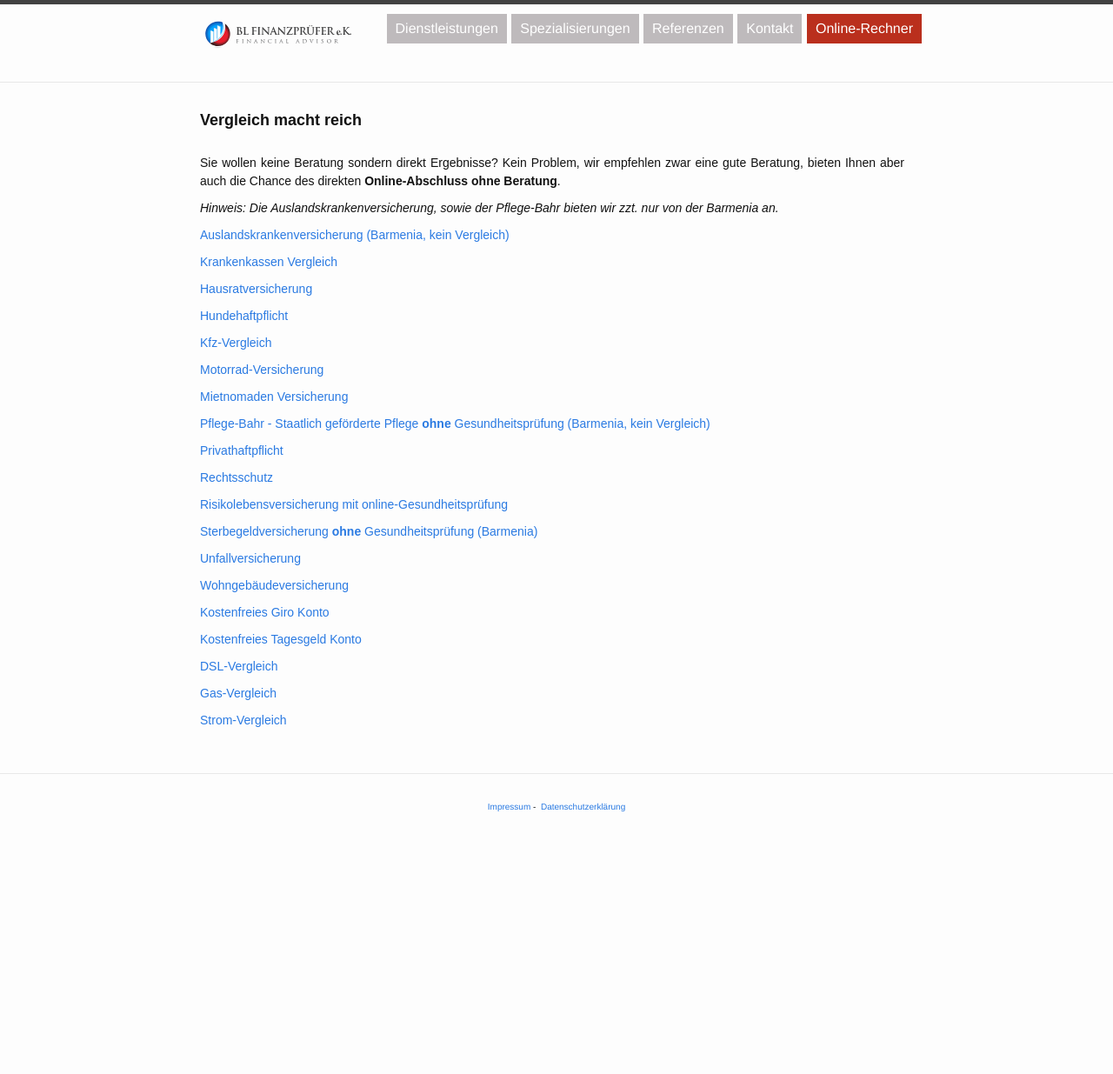
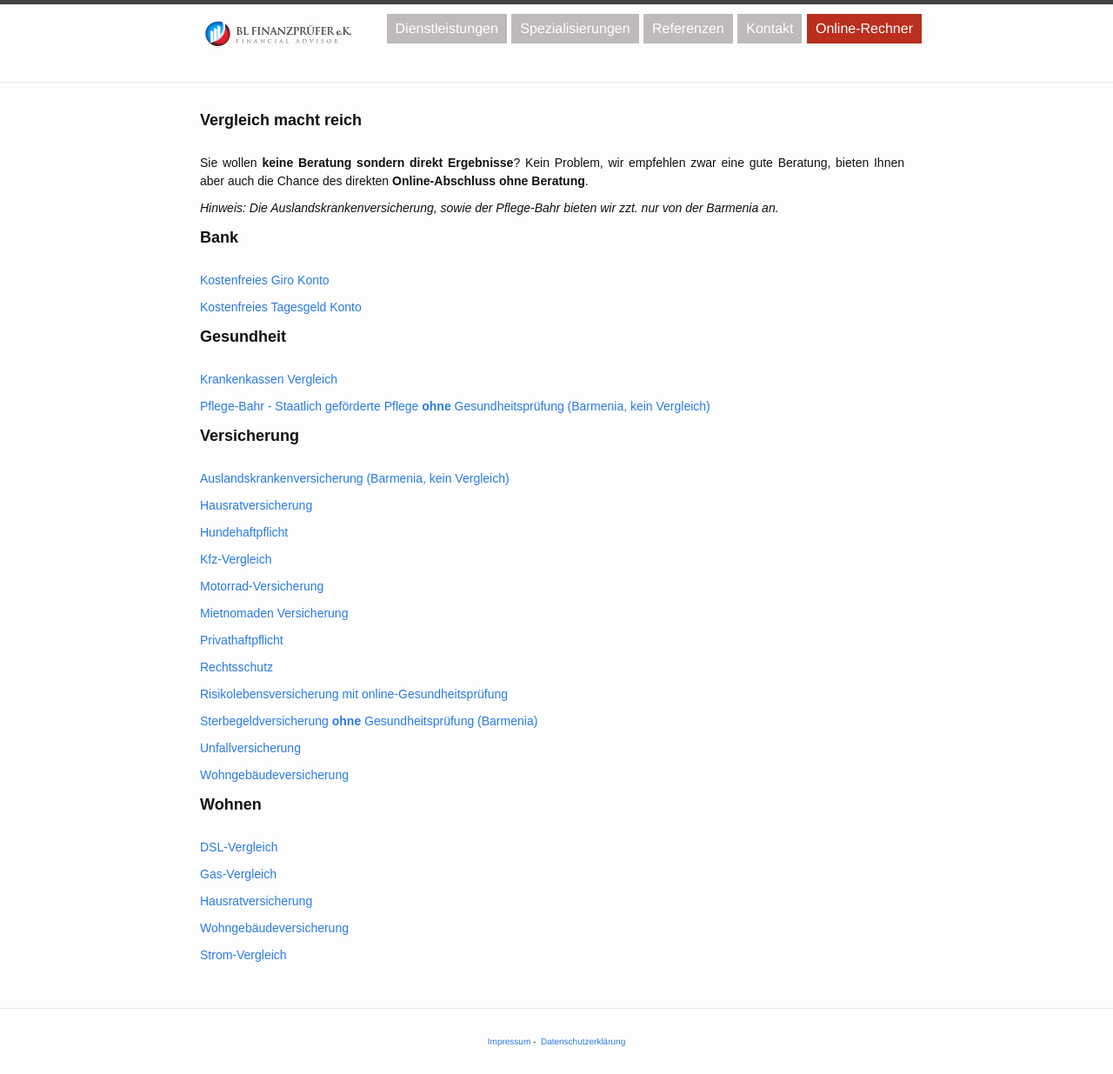
Before and after one commit to Die-Finanzpruefer/die-finanzpruefer.github.io, a Jekyll site: the page built from 05_onlinerechner.md, in a window 1280 px wide. Shown: the whole page at 87% size. Built offline with Jekyll 4.4.1, drawn with Linux system fonts in a browser that asks for light colours; some web fonts are replaced; before the commit the page ends 965 px from its top, so only the background shows below that.

Commit message:
Create 05_onlinerechner.md

```diff
--- a/05_onlinerechner.md
+++ b/05_onlinerechner.md
@@ -6,13 +6,25 @@ menu: top
 ---
 # Vergleich macht reich
 
-Sie wollen keine Beratung sondern direkt Ergebnisse? Kein Problem, wir empfehlen zwar eine gute Beratung, bieten Ihnen aber auch die Chance des direkten <span style="font-weight: bolder;">Online-Abschluss ohne Beratung</span>.
+Sie wollen __keine Beratung sondern direkt Ergebnisse__? Kein Problem, wir empfehlen zwar eine gute Beratung, bieten Ihnen aber auch die Chance des direkten <span style="font-weight: bolder;">Online-Abschluss ohne Beratung</span>.
 
 _Hinweis: Die Auslandskrankenversicherung, sowie der Pflege-Bahr bieten wir zzt. nur von der Barmenia an._
 
-[Auslandskrankenversicherung (Barmenia, kein Vergleich)](https://ssl.barmenia.de/de/service/online-abschluesse/jahres-reiseschutzbrief/rs.xhtml?ADM=00731624)
+# Bank
+
+[Kostenfreies Giro Konto](https://www.procheck24.de/einsurance/giro2/doCrossEntry.do?cspident=6B2879F853F9AFAD69F275729A4D24C4)
+
+[Kostenfreies Tagesgeld Konto](https://finanzen.check24.de/rechner/tagesgeld/result.html?b2bid=54&cpid=procheck24&code=94fd863aa773603ed5bd9cd819742c045d8abe00c7403be157523309af137136)
+
+# Gesundheit
 
 [Krankenkassen Vergleich](http://www.kassensucheservice.de/index.php?m=2000361&iframe=false)
+
+[Pflege-Bahr - Staatlich geförderte Pflege **ohne** Gesundheitsprüfung (Barmenia, kein Vergleich)](https://ssl.barmenia.de/de/service/online-abschluesse/pflegevorsorge/foerderpflege.xhtml?ADM=00731624)
+
+# Versicherung
+
+[Auslandskrankenversicherung (Barmenia, kein Vergleich)](https://ssl.barmenia.de/de/service/online-abschluesse/jahres-reiseschutzbrief/rs.xhtml?ADM=00731624)
 
 [Hausratversicherung](http://vergleich.pecumax.net/pecupool/HR?PP_Partner=MAK19273)
 
@@ -38,12 +48,14 @@ _Hinweis: Die Auslandskrankenversicherung, sowie der Pflege-Bahr bieten wir zzt.
 
 [Wohngebäudeversicherung](http://vergleich.pecumax.net/pecupool/WHG?PP_Partner=MAK19273)
 
-[Kostenfreies Giro Konto](https://www.procheck24.de/einsurance/giro2/doCrossEntry.do?cspident=6B2879F853F9AFAD69F275729A4D24C4)
-
-[Kostenfreies Tagesgeld Konto](https://finanzen.check24.de/rechner/tagesgeld/result.html?b2bid=54&cpid=procheck24&code=94fd863aa773603ed5bd9cd819742c045d8abe00c7403be157523309af137136)
+# Wohnen
 
 [DSL-Vergleich](https://www.procheck24.de/einsurance/csp/doHomepageEntry.do?cspident=6B2879F853F9AFAD69F275729A4D24C4&p=9)
 
 [Gas-Vergleich](https://www.procheck24.de/einsurance/csp/doHomepageEntry.do?cspident=6B2879F853F9AFAD69F275729A4D24C4&p=8)
 
+[Hausratversicherung](http://vergleich.pecumax.net/pecupool/HR?PP_Partner=MAK19273)
+
+[Wohngebäudeversicherung](http://vergleich.pecumax.net/pecupool/WHG?PP_Partner=MAK19273)
+
 [Strom-Vergleich](https://www.procheck24.de/einsurance/csp/doHomepageEntry.do?cspident=6B2879F853F9AFAD69F275729A4D24C4&p=7)
```
Also changed, not shown: other parts of 05_onlinerechner.md (+0 -2 lines).
